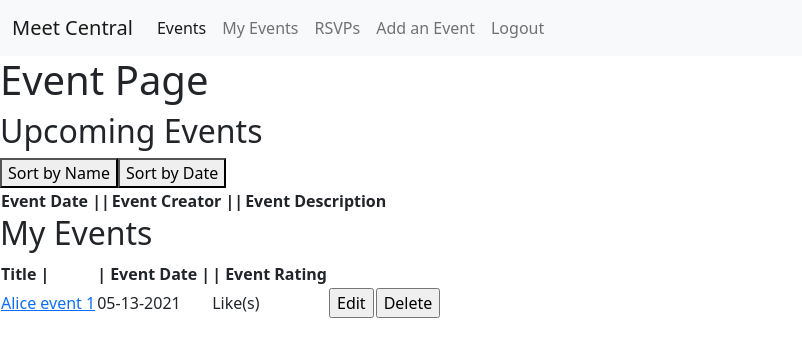
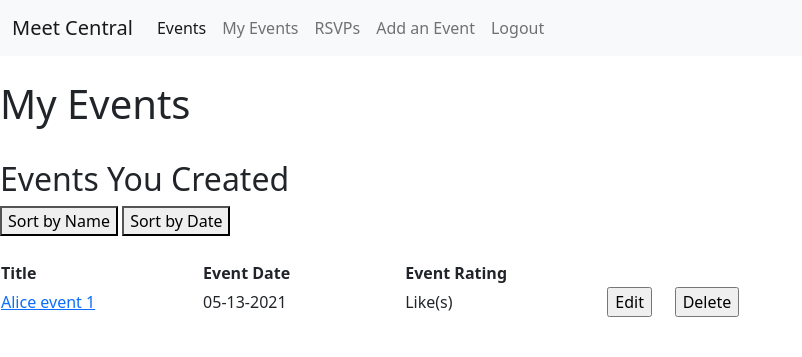
Before and after one commit to carlos-del-carpio/group_2_many_guys, a Flask app: page /myEvents in a window 1280 px wide. Shown: the top 357 px of the page, without its empty margins (0-802 px from the left). Run offline with Flask 2, Linux system fonts and the light colour scheme; a user stored in the database is signed in; data comes from the database, SQL or seed files in the repository; both versions use the stored data as it was after the commit; lists and menus that the app fills with data are empty.

Commit message:
fixed bugs and updated code

```diff
--- a/flask06.py
+++ b/flask06.py
@@ -62,8 +62,7 @@ def get_rsvp_events():
     user_string = '|' + str(session['user_id']) + '|'
 
     if session.get('user'):
-        rsvp_events = db.session.query(Event).filter(Event.rsvp.ilike(user_string)).all()
-
+        rsvp_events = db.session.query(Event).filter(Event.rsvp.contains(user_string)).all()
         if request.method == "POST":
             if request.form.get("Sort_by_Names"):
                 rsvp_events = db.session.query(Event).order_by(Event.event_title).filter(Event.user_id != session['user_id']).all()
@@ -75,6 +74,7 @@ def get_rsvp_events():
                 dislike_toggle(request.form.get("dislike"))
             elif request.form.get("rsvp"):
                 rsvp_toggle(request.form.get("rsvp"))
+            rsvp_events = db.session.query(Event).filter(Event.rsvp.contains(user_string)).all()
         return render_template('rsvp.html', events=rsvp_events, user=session['user'], userName=session['user_name'], user_id=session['user_id'])
 
     return redirect(url_for('get_events'))
@@ -150,16 +150,16 @@ def rsvp_toggle(event_id):
     # removing user from RSVP
     if user_string in event.rsvp:
         replaced_string = event.rsvp.replace(user_string, '|')
-        replaced_user_string = current_user.rsvped_events.replace(event_string, '|')
+        replaced_event_string = current_user.rsvped_events.replace(event_string, '|')
         event.rsvp = replaced_string
-        current_user.rsvped_events = replaced_user_string
+        current_user.rsvped_events = replaced_event_string
         db.session.commit()
         increment_rsvp_counter(event_id, "sub")
 
     # adding user from RSVP
     else:
         rsvp = event.rsvp + str(session['user_id']) + "|"
-        rsvped_events = current_user.rsvped_events + str(session['user_id']) + '|'
+        rsvped_events = current_user.rsvped_events + str(event_id) + '|'
         event.rsvp = rsvp
         current_user.rsvped_events = rsvped_events
         db.session.commit()
@@ -198,7 +198,7 @@ def get_event(event_id, event_type):
             # retrieve note from database
             my_event = db.session.query(Event).filter_by(id=event_id).one()
         elif event_type == "other":
-            my_event = db.session.query(Event).filter(Event.id == event_id)
+            my_event = db.session.query(Event).filter(Event.id == event_id).one()
 
         return render_template('event.html', event=my_event, user=session['user'], form=form)
     else:
--- a/static/forms.css
+++ b/static/forms.css
@@ -8,7 +8,6 @@ form {
   }
   .form-field {
     position: relative;
-    border: 2px solid red;
   }
 
   .title {
--- a/templates/event.html
+++ b/templates/event.html
@@ -11,8 +11,8 @@
     <body>
         {% include 'navbar.html' %}
 
-        <h1>Hi {{ user }}! Welcome to Meet Central</h1>
-        <h1>Event details</h1>
+        <h1></h1>
+        <h1>Event Details</h1>
 
         <table>
             <tr>
--- a/templates/events.html
+++ b/templates/events.html
@@ -10,8 +10,9 @@
     </head>
     <body>
         {% include 'navbar.html' %}
-
+        <br>
         <h1>Explore Events</h1>
+        <br>
         <h2>Checkout These Events</h2>
         <form method ="post" action="/events", style="padding: 0 0 1em 0">
             <button type="get_events" name="Sort_by_Name" value="Sort_by_Name"> Sort by Name </button>
@@ -72,6 +73,7 @@
             {% endfor %}
         </table>
 
+        <br>
         <h2>My Events</h2>
         <table style="width: 100%">
             <colgroup>
@@ -79,6 +81,7 @@
                <col span="1" style="width: 10%;">
                <col span="1" style="width: 8%;">
                <col span="1" style="width: 10%;">
+               <col span="1" style="width: 5%;">
             </colgroup>
             <tr>
                 <th style="text-align: left;">Title</th>
--- a/templates/login.html
+++ b/templates/login.html
@@ -40,7 +40,7 @@
             <div class="formwrapper">
                 <h2 class="title">Login</h2>
                 <form action="/login" method="POST">
-                    <div class="form-field">{{ form.email.label }} {{ form.email }}
+                    <div class="form-field">{{ form.email.label }}&nbsp&nbsp&nbsp&nbsp&nbsp&nbsp&nbsp&nbsp{{ form.email }}
                         {% if form.email.errors %}
                         <ul class="errors">
                             {% for error in form.email.errors %}
--- a/templates/my_events.html
+++ b/templates/my_events.html
@@ -10,67 +10,27 @@
     </head>
     <body>
         {% include 'navbar.html' %}
-
-        <h1>Event Page</h1>
-
-        <h2>Upcoming Events</h2>
-        <table>
+        <br>
+        <h1>My Events</h1>
+        <br>
+        <h2>Events You Created</h2>
+        <form method ="post" action="/events">
+            <button type="get_events" name="Sort_by_Name" value="Sort_by_Name"> Sort by Name </button>
+            <button type="get_events" name="Sort_by_Date" value="Sort_by_Date"> Sort by Date </button>
+        </form>
+        <br>
+        <table style="width: 100%">
+            <colgroup>
+               <col span="1" style="width: 15%;">
+               <col span="1" style="width: 15%;">
+               <col span="1" style="width: 15%;">
+               <col span="1" style="width: 5%;">
+               <col span="1" style="width: 45%;">
+            </colgroup>
             <tr>
-                <form method ="post" action="/events">
-                    <button type="get_events" name="Sort_by_Name" value="Sort_by_Name"> Sort by Name </button>
-                    <button type="get_events" name="Sort_by_Date" value="Sort_by_Date"> Sort by Date </button>
-                </form>
-                <th>Event Date || </th>
-                <th>Event Creator || </th>
-                <th>Event Description</th>
-                <th></th>
-            </tr>
-            {% for other_event in other_events %}
-            <tr>
-                <td><a href="{{ url_for('get_event', event_id=other_event.id, event_type='other') }}">{{other_event.event_title}}</a></td>
-                <td>{{ other_event.event_date }}</td>
-                <td>{{ other_event.event_creator }}</td>
-                <td>{{ other_event.event_description }}</td>
-                <td>
-                    <form method="post" action="/events">
-
-
-                        {% if '|' ~ user_id ~ '|' in other_event.like %}
-                        <button name="like" value="{{ other_event.id }}">Liked</button>
-                        {% else %}
-                        <button name="like" value="{{ other_event.id }}">Like</button>
-                        {% endif %}
-
-                        {{ other_event.count }}
-
-                        {% if '|' ~ user_id ~ '|' in other_event.dislike %}
-                        <button name="dislike" value="{{ other_event.id }}">Disliked</button>
-                        {% else %}
-                        <button name="dislike" value="{{ other_event.id }}">Dislike</button>
-                        {% endif %}
-
-                        {% if '|' ~ user_id ~ '|' in other_event.rsvp %}
-                        <button name="rsvp" value="{{ other_event.id }}">RSVP</button>
-                        {% else %}
-                        <button name="rsvp" value="{{ other_event.id }}">UNDO RSVP</button>
-                        {% endif %}
-
-                    </form>
-                </td>
-                <td>
-                    <form method="post" action="/events">
-                    </form>
-                </td>
-            </tr>
-            {% endfor %}
-        </table>
-
-        <h2>My Events</h2>
-        <table>
-            <tr>
-                <th>Title | </th>
-                <th>| Event Date |</th>
-                <th>| Event Rating</th>
+                <th>Title</th>
+                <th>Event Date</th>
+                <th>Event Rating</th>
             </tr>
             {% for event in events %}
             <tr>
```
Also changed, not shown: templates/new_event.html (+3 -37 lines), templates/register.html (+4 -5 lines), templates/rsvp.html (+2 -5 lines), flask_event_app.db.
